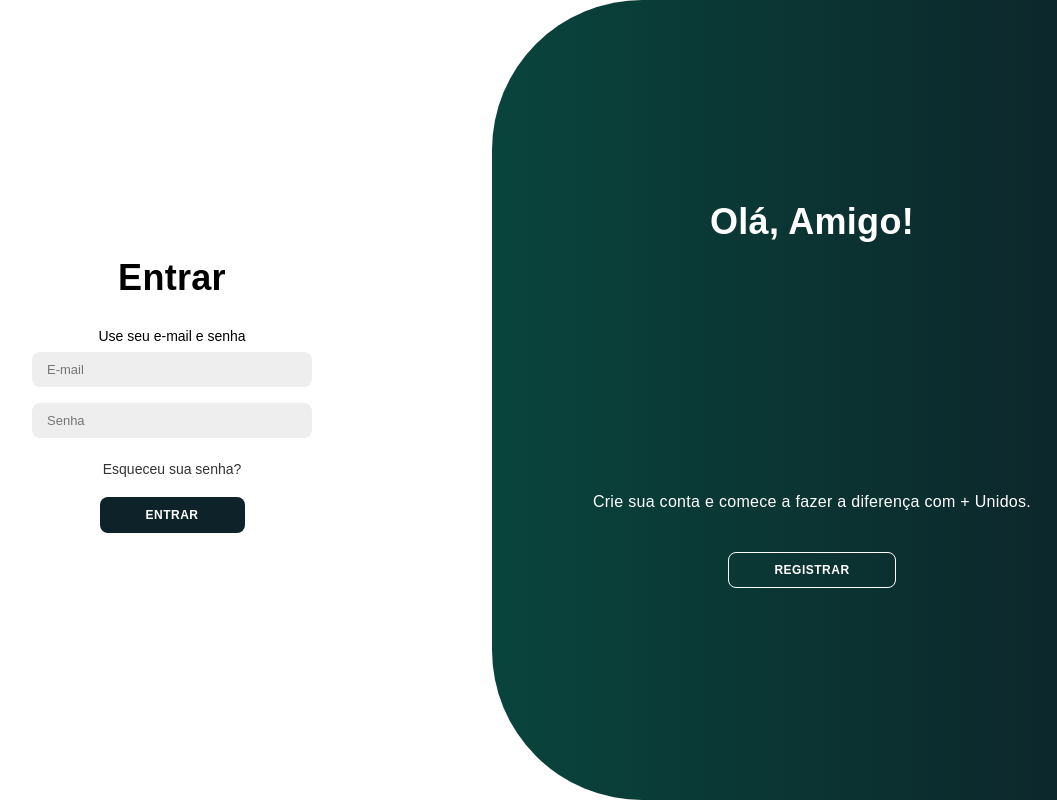
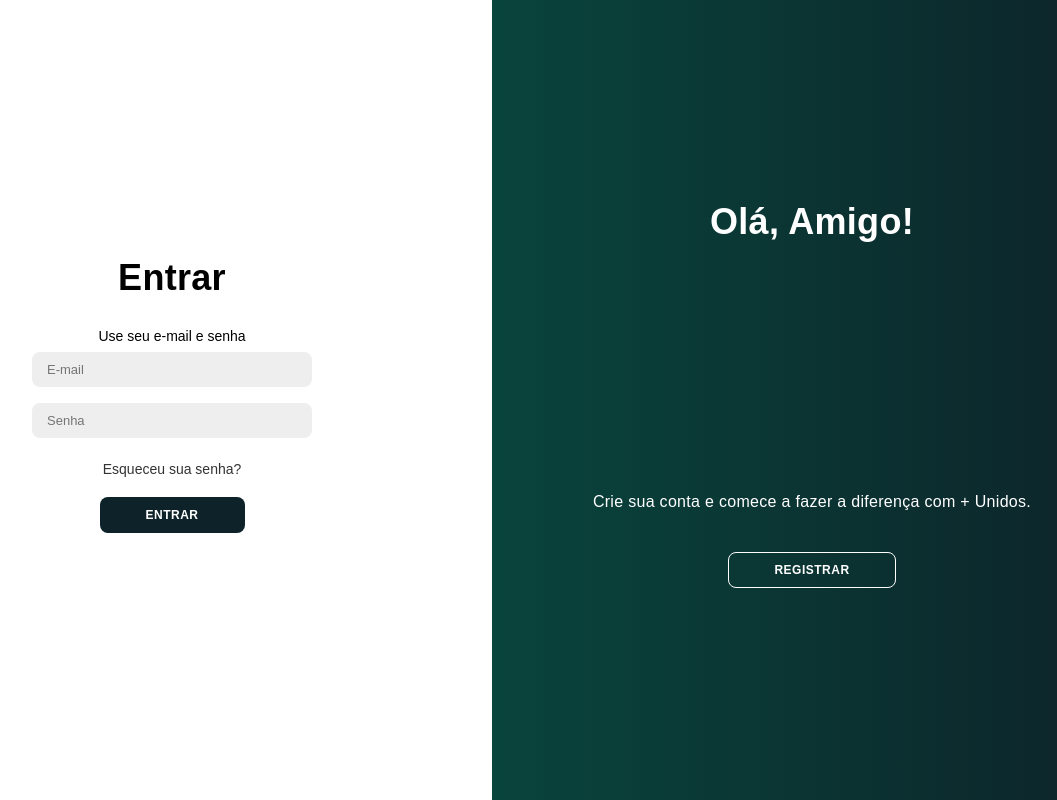
Before and after one commit to Andremdrs77/Mais-Unidos, a Flask app: page /loginandregister in a window 1280 px wide. Shown: the whole page, without its empty margins (148-1205 px from the left). Run offline with Flask 3, Linux system fonts and the light colour scheme.

```diff
--- a/static/style.css
+++ b/static/style.css
@@ -173,13 +173,11 @@ body{
     height: 100%;
     overflow: hidden;
     transition: all 0.6s ease-in-out;
-    border-radius: 150px 0 0 150px;
     z-index: 1000;
 }
 
 .container.active .toggle-container{
     transform: translateX(-100%);
-    border-radius: 0 150px 150px 0;
 }
 
 .toggle{
```
